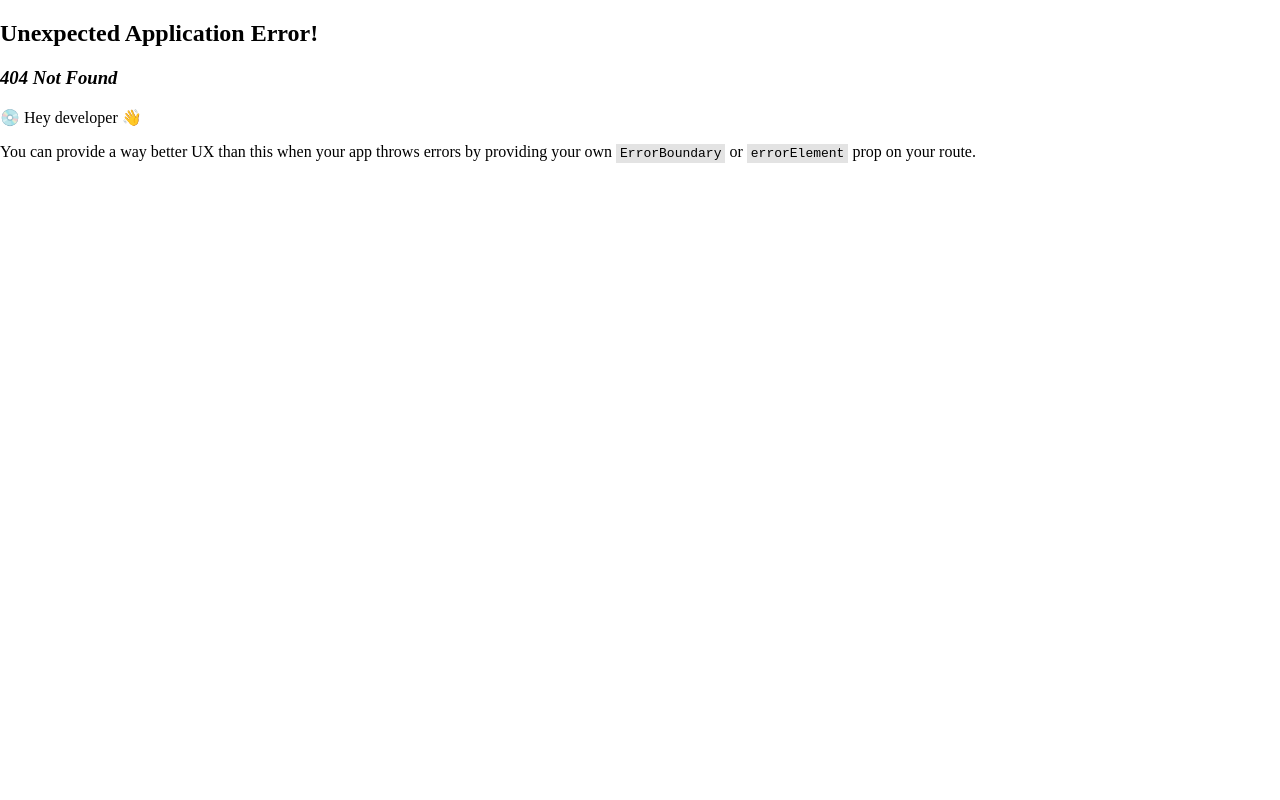
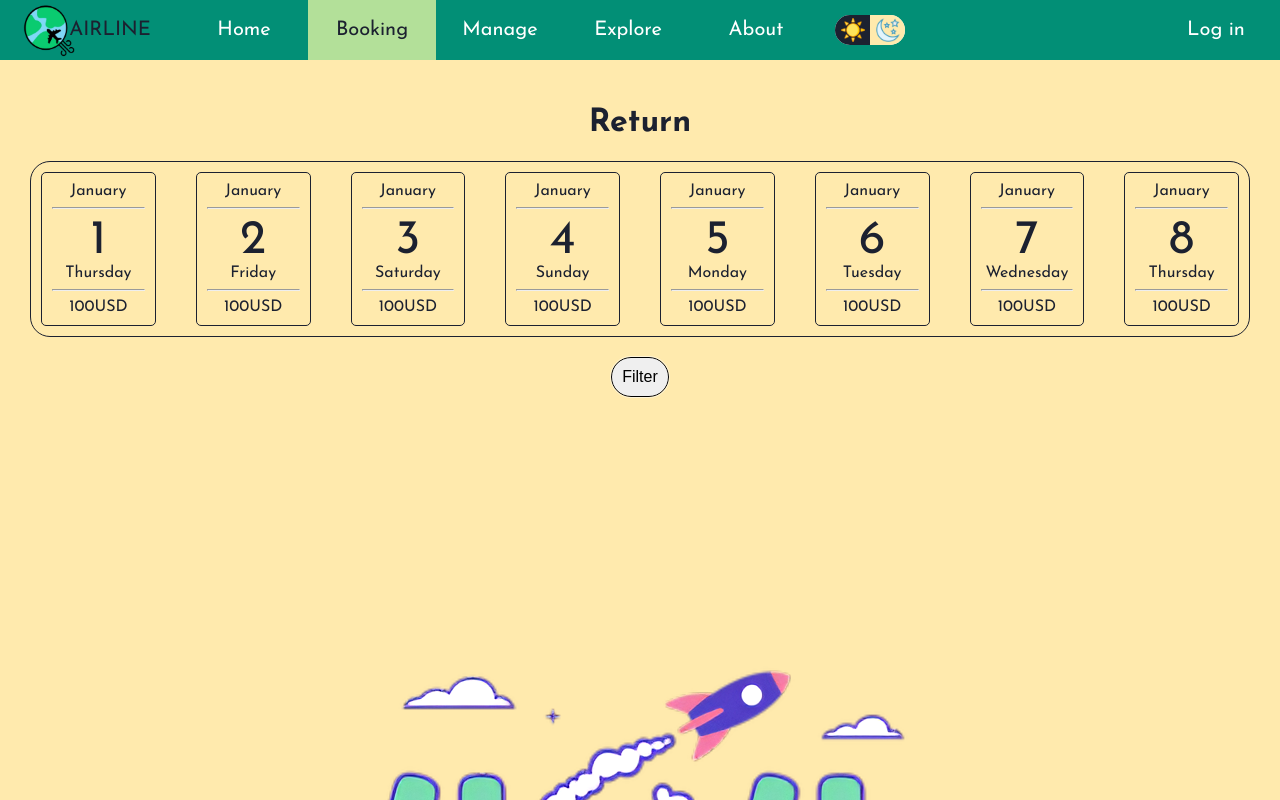
Before and after one commit to HAnguyen-119/QAirline, a React (Vite) app: page /booking/return/availability in a window 1280 px wide. Before the commit this address had no page. Shown: the top 800 px of the page. Built offline with nearby package versions, Linux system fonts and the light colour scheme; a web font is replaced by a local one.

Commit message:
[feat] 2nd page for return booking round trip

```diff
--- a/src/App.jsx
+++ b/src/App.jsx
@@ -27,9 +27,10 @@ const router = createBrowserRouter(createRoutesFromElements(
         <Route path="/explore" element={<Explore/>} />
         <Route path="/login" element={<Login/>} />
         <Route path='/signup' element={<Signup/>} />
-        <Route path='/booking/availability' element={<SearchResults/>} />
+        <Route path='/booking/outbound/availability' element={<SearchResults/>} />
         <Route path='/booking/shopping-cart' element={<ShoppingCart/>} />
         <Route path='/booking/traveler' element={<Traveler/>} />
+        <Route path='/booking/return/availability' element={<SearchResults/>} />
     </Route>
 ))
 
--- a/src/components/Booking/Itinerary.jsx
+++ b/src/components/Booking/Itinerary.jsx
@@ -10,7 +10,6 @@ import {faPlaneUp} from "@fortawesome/free-solid-svg-icons/faPlaneUp";
 import {faRotate} from "@fortawesome/free-solid-svg-icons/faRotate";
 
 export default function Itinerary() {
-    const isLightMode = useOutletContext();
     const navigate = useNavigate();
 
     const [tripType, setTripType] = useState('');
@@ -21,7 +20,7 @@ export default function Itinerary() {
 
     const handleSearchFlightSubmit = (event) => {
         event.preventDefault();
-        if (returnDate && returnDate <= deptDate) {
+        if (returnDate && returnDate < deptDate) {
             alert('Return date must be after the departure date.');
             return;
         }
@@ -32,7 +31,7 @@ export default function Itinerary() {
             'dept-date': deptDate,
             'return-date': returnDate
         }).toString();
-        navigate(`/booking/availability?${searchParams}`);
+        navigate(`/booking/outbound/availability?${searchParams}`);
     }
 
     return (
--- a/src/pages/Booking/Search/SearchResults.jsx
+++ b/src/pages/Booking/Search/SearchResults.jsx
@@ -5,15 +5,16 @@ import FilterModal from '../FilterModal/FilterModal.jsx';
 import { getNextSevenDays } from "../../../utils/NextSevenDays.js";
 import Days from "../../../components/Booking/Date/Days.jsx";
 import DivContainer from "../../../components/DivContainer.jsx";
-import Button from "../../../components/Button/Button.jsx";
 import FlightCard from "../../../components/Card/FlightCard.jsx";
 
 import EmptyFlight from '../../../assets/images/empty.png';
+import HorizontalRule from "../../../components/HorizontalRule.jsx";
 
 export default function SearchResults() {
     const location = useLocation();
     const navigate = useNavigate();
     const searchParams = new URLSearchParams(location.search);
+    const fullParams = new URLSearchParams(location.pathname)
 
     const tripType = searchParams.get('tripType');
     const departure = searchParams.get('departure');
@@ -22,7 +23,8 @@ export default function SearchResults() {
     const returnDate = searchParams.get('return-date');
 
     const [isFilterOpen, setIsFilterOpen] = useState(false);
-    const [activeDate, setActiveDate] = useState(null);
+    const [activeOutbound, setActiveOutbound] = useState(null);
+    const [activeReturn, setActiveReturn] = useState(null);
 
     //test
     const flights = [
@@ -45,18 +47,33 @@ export default function SearchResults() {
 
     ];
 
-    const nextSevenDays = getNextSevenDays(deptDate);
+    console.log(returnDate)
+
+    const nextSevenDaysDept = getNextSevenDays(deptDate);
+    const nextSevenDaysReturn = returnDate !== '' ? getNextSevenDays(returnDate) : null;
 
     const handleBookNow = (id) => {
         const flight = flights.find(flight => flight.id === id);
-        const params = new URLSearchParams({
-            'tripType': flight.tripType,
-            'departure': flight.departure,
-            'destination': flight.destination,
-            'dept-date': flight.deptDate,
-            'return-date': flight.returnDate
+        let params;
+        if (flight.tripType === 'one-way') {
+            params = new URLSearchParams({
+                'outbound-id': flight.id
             }).toString();
             navigate(`/booking/shopping-cart?${params}`);
+        } else {
+            if (fullParams.toString().includes('outbound')) {
+                params = new URLSearchParams({
+                    'outbound-id': flight.id
+                }).toString();
+                navigate(`/booking/return/availability?${searchParams}&${params}`);
+            } else {
+                params = new URLSearchParams({
+                    'return-id': flight.id
+                }).toString();
+                let param = searchParams.toString().split('&');
+                navigate(`/booking/shopping-cart?${param[param.length - 1]}&${params}`);
+            }
+        }
     };
 
     const handleFilter = () => {
@@ -67,25 +84,34 @@ export default function SearchResults() {
         setIsFilterOpen(false);
     };
 
-    const activeDateString = activeDate !== null ? nextSevenDays[activeDate][1] : null;
+    let activeOutboundString = activeOutbound !== null ? nextSevenDaysDept[activeOutbound][1] : null;
+    let activeReturnString = activeReturn !== null ? nextSevenDaysReturn[activeReturn][1] : null;
 
-    const filteredFlights = flights.filter(flight => {
+    const filteredOutbound = flights.filter(flight => {
         const flightDate = new Date(flight.deptDate).getDate().toString();
-        return flightDate === activeDateString && flight.tripType === tripType;
+        return flightDate === activeOutboundString && flight.tripType === tripType;
     });
 
-    const isEmpty = filteredFlights.length === 0;
+    const filteredReturn = flights.filter(flight => {
+        const flightDate = new Date(flight.deptDate).getDate().toString();
+        return flightDate === activeReturnString && flight.tripType === tripType;
+    });
+
+    const isOutboundEmpty = filteredOutbound.length === 0;
+    const isReturnEmpty = filteredReturn.length === 0;
 
     return (
         <div className='search-results'>
-            <h1>Search Results</h1>
-            <Days days={nextSevenDays} activeDate={activeDate} setActiveDate={setActiveDate} />
+            { fullParams.toString().includes('outbound') && (
+                <div className='outbound-result'>
+                    <h1>Outbound</h1>
+                    <Days days={nextSevenDaysDept} activeDate={activeOutbound} setActiveDate={setActiveOutbound} />
                     <button className='submit' onClick={handleFilter}>Filter</button>
                     <div className='flights'>
-                {!isEmpty && filteredFlights.map(flight => (
+                        {!isOutboundEmpty && filteredOutbound.map(flight => (
                             <FlightCard flight={flight} handleBookNow={() => handleBookNow(flight.id)}/>
                         ))}
-                {isEmpty && (
+                        {isOutboundEmpty && (
                             <DivContainer parentClass='empty'>
                                 <img src={EmptyFlight} />
                             </DivContainer>
@@ -94,5 +120,26 @@ export default function SearchResults() {
 
                     <FilterModal isOpen={isFilterOpen} onClose={handleCloseFilter} />
                 </div>
+            )}
+            {!fullParams.toString().includes('outbound')  && (
+                <div className='outbound-result'>
+                    <h1>Return</h1>
+                    <Days days={nextSevenDaysReturn} activeDate={activeReturn} setActiveDate={setActiveReturn} />
+                    <button className='submit' onClick={handleFilter}>Filter</button>
+                    <div className='flights'>
+                        {!isReturnEmpty && filteredReturn.map(flight => (
+                            <FlightCard flight={flight} handleBookNow={() => handleBookNow(flight.id)}/>
+                        ))}
+                        {isReturnEmpty && (
+                            <DivContainer parentClass='empty'>
+                                <img src={EmptyFlight} />
+                            </DivContainer>
+                        )}
+                    </div>
+
+                    <FilterModal isOpen={isFilterOpen} onClose={handleCloseFilter} />
+                </div>
+            )}
+        </div>
     );
 }
--- a/src/utils/NextSevenDays.js
+++ b/src/utils/NextSevenDays.js
@@ -2,9 +2,8 @@ export function getNextSevenDays(date) {
     const dates = [];
     const returnDateObj = new Date(date);
     const options = { weekday: 'long', year: 'numeric', month: 'long', day: 'numeric' };
-    dates.push(['Today', returnDateObj.toLocaleDateString('en-US', options).split(',')[1].split(' ')[2], returnDateObj.toLocaleDateString('en-US', options).split(',')[1].split(' ')[1]]);
 
-    for (let i = 1; i <= 7; i++) {
+    for (let i = 0; i <= 7; i++) {
         const nextDay = new Date(returnDateObj);
         nextDay.setDate(returnDateObj.getDate() + i);
 
```
Lines whose indentation alone changed are shown as unchanged.
